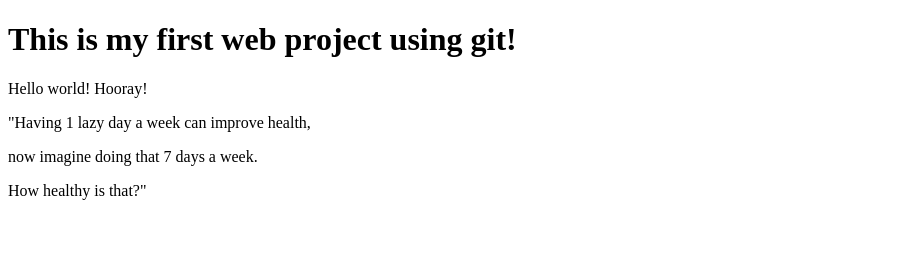
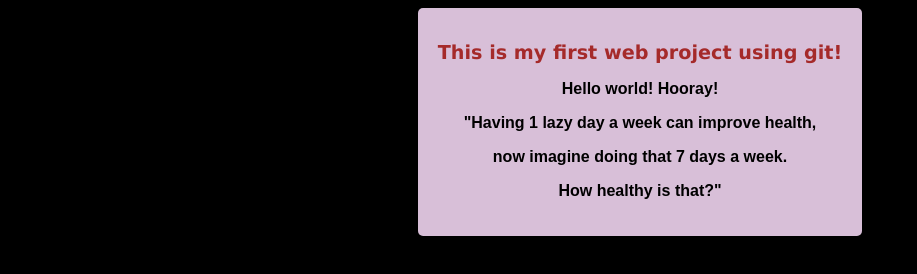
Before and after one commit to kukurukier/Gitable, a plain HTML site: page index.html in a window 1280 px wide. Shown: the whole page, without its empty margins (0-917 px from the left). Drawn offline with Linux system fonts and the light colour scheme.

Commit message:
added css style

```diff
--- a/index.html
+++ b/index.html
@@ -5,17 +5,19 @@
     <meta http-equiv="X-UA-Compatible" content="IE=edge">
     <meta name="viewport" content="width=device-width, initial-scale=1.0">
 
-    <link rel="stylesheet" href="./public/app.css'">
+    <link rel="stylesheet" href="./public/app.css">
     <title>Gitable</title>
 </head>
 <body class="body">
     <div class="container">
-        <H1 class="h1">This is my first web project using git!</H1>
+        <div class="content">
+            <H1>This is my first web project using git!</H1>
 
-        <p>Hello world! Hooray!</p>
-        <p>"Having 1 lazy day a week can improve health,</p>
-        <p>now imagine doing that 7 days a week.</p>
-        <p>How healthy is that?"</p>
+            <p>Hello world! Hooray!</p>
+            <p>"Having 1 lazy day a week can improve health,</p>
+            <p>now imagine doing that 7 days a week.</p>
+            <p>How healthy is that?"</p>
+        </div>
     </div>
 </body>
 </html>
--- a/public/app.css
+++ b/public/app.css
@@ -1,16 +1,28 @@
 .body {
-    background: gray;
+    background: rgb(0, 0, 0);
 }
 
 .container {
-    align-items: center;
-    width: min-content;
-    background: thistle;
+    margin: auto;
+    justify-items: center;
+    width: 30%;
 }
 
-.h1 {
+.content {
     text-align: center;
+    width: max-content;
+    background: thistle;
+    padding: 20px;
+    border-radius: 5px;
+}
+
+h1 {
     color: brown;
     font-size: larger;
     font-family: 'Lucida Sans';
 }
+
+p {
+    font-family: sans-serif;
+    font-weight: bold;
+}
```
